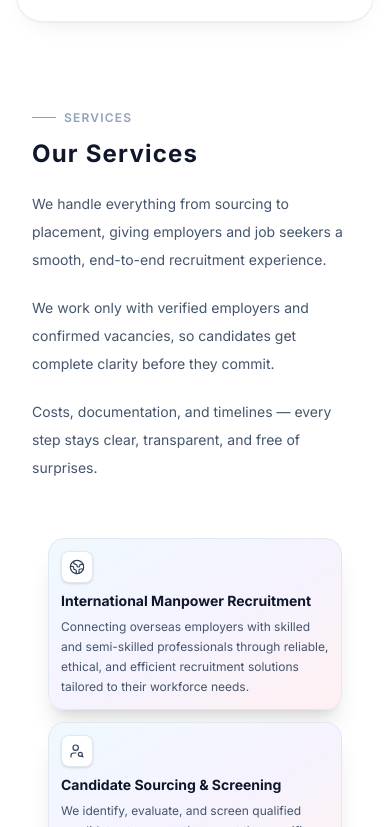
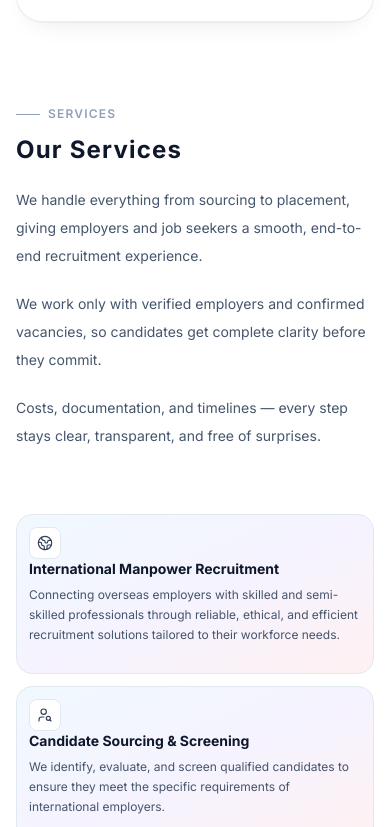
Before and after one commit to louiesakash69-cmd/Al-consultancy, a React (Vite) app: page / in a window 390 px wide. Shown: the part 2277-3104 px from the top of the page. Built offline with nearby package versions, Linux system fonts and the light colour scheme.

Commit message:
updated the card

```diff
--- a/src/components/IndustriesWeServe.jsx
+++ b/src/components/IndustriesWeServe.jsx
@@ -60,9 +60,9 @@ const marqueeItems = [...industriesWeServe, ...industriesWeServe];
 
 export default function IndustriesWeServe() {
   return (
-    <section id="industries" className="p-4 overflow-hidden">
+    <section id="industries" className="py-7 md:py-12 lg:py-16 overflow-hidden">
       {/* Heading and Description */}
-      <div className="max-w-7xl mx-auto p-4 grid grid-cols-1 lg:grid-cols-2 gap-10 items-start">
+      <div className= " px-4 max-w-7xl mx-auto  grid grid-cols-1 lg:grid-cols-2 gap-10 items-start">
         {/* Left Side Heading */}
         <motion.div
           initial={{ opacity: 0, scale: 0.8 }}
@@ -126,7 +126,7 @@ export default function IndustriesWeServe() {
                   from-sky-50 via-violet-50  to-rose-50 text-slate-900
                   rounded-lg p-4 flex flex-col gap-4
                   border border-slate-200 tracking-wide w-[300px]
-                  shrink-0 shadow-lg shadow-slate-900/10">
+                  shrink-0 ">
 
                 {/* Icon */}
                 <div className="w-12 h-12 rounded-md bg-white/60
--- a/src/components/OurService.jsx
+++ b/src/components/OurService.jsx
@@ -18,7 +18,6 @@ const ourServices = [
     title: "International Manpower Recruitment",
     description:
       "Connecting overseas employers with skilled and semi-skilled professionals through reliable, ethical, and efficient recruitment solutions tailored to their workforce needs.",
-
   },
   {
     icon: UserSearch,
@@ -72,18 +71,20 @@ const ourServices = [
 
 export default function OurService() {
   return (
-    <section id="services" className="p-4">
+    <section id="services" className="py-7 md:py-12 lg:py-16">
       <div
-        className="max-w-7xl mx-auto grid grid-cols-1
-        lg:grid-cols-[1fr_1.1fr] gap-10 lg:gap-16 p-4 lg:items-start"
-      >
+        className="px-4 max-w-7xl mx-auto grid grid-cols-1
+        sm:grid-cols-[1fr_1.1fr] gap-10 sm:gap-16 sm:items-start">
+
         {/* Left side sticky */}
+
         <motion.div
           initial={{ opacity: 0, scale: 0.8 }}
           whileInView={{ opacity: 1, scale: 1 }}
           viewport={{ once: true }}
           transition={{ duration: 0.5, ease: "easeOut" }}
-          className="lg:sticky lg:top-24 lg:self-start"
+          className="sticky top-20 z-0 bg-white pb-6
+          sm:sticky sm:top-24 sm:self-start sm:z-auto sm:bg-transparent sm:pb-0"
         >
           <div className="flex items-center gap-2">
             <span className="w-6 h-px bg-slate-400"></span>
@@ -96,36 +97,34 @@ export default function OurService() {
           tracking-wider font-bold text-slate-900">
             Our Services
           </h2>
-          <p className="mt-5 text-sm sm:text-base xl:text-lg leading-7 sm:leading-7
- text-slate-600">
+          <p className="mt-5 text-sm sm:text-base xl:text-lg leading-7
+            text-slate-600">
             We handle everything from sourcing to placement, giving employers
             and job seekers a smooth, end-to-end recruitment experience.
           </p>
 
-          <p className="mt-5 text-sm sm:text-base xl:text-lg leading-7 sm:leading-7
- text-slate-600">
+          <p className="mt-5 text-sm sm:text-base xl:text-lg leading-7  text-slate-600">
             We work only with verified employers and confirmed vacancies, so
             candidates get complete clarity before they commit.
           </p>
 
-          <p className="mt-5 text-sm sm:text-base xl:text-lg leading-7 sm:leading-7
- text-slate-600">
+          <p className="mt-5 text-sm sm:text-base xl:text-lg leading-7  text-slate-600">
             Costs, documentation, and timelines — every step stays clear,
             transparent, and free of surprises.
           </p>
         </motion.div>
-
         {/* Cards */}
-        <div className="relative p-4">
+        <div className="relative">
           {ourServices.map((service, index) => {
             const Icon = service.icon;
 
             return (
               <div
                 key={index}
-                className="sticky mb-3"
+                className="sticky mb-3 top-[var(--card-top-sm)] sm:top-[var(--card-top-md)]"
                 style={{
-                  top: `${96 + index * 8}px`,
+                  "--card-top-sm": `${180 + index * 8}px`,
+                  "--card-top-md": `${96 + index * 8}px`,
                   zIndex: index + 1,
                 }}
               >
@@ -137,18 +136,18 @@ export default function OurService() {
                   className="
                   relative overflow-hidden rounded-2xl
                   min-h-[160px] sm:aspect-[16/9] w-full max-w-md sm:max-w-lg mx-auto
-                  shadow-xl border border-slate-200"
+                  border border-slate-200"
                   style={{
-                    background: "linear-gradient(to bottom right, #f0f9ff, #f5f3ff, #fff1f2)",
-                  }}
-                >
+                    background:
+                      "linear-gradient(to bottom right, #f0f9ff, #f5f3ff, #fff1f2)",
+                  }}>
+
                   {/*  content */}
-                  <div
-                    className="relative z-10 flex flex-col items-start
-                justify-center text-left h-full p-3 sm:p-4"
-                  >
+
+                  <div className="relative z-10 flex flex-col items-start
+                  justify-center text-left h-full p-3">
                     <div className="w-8 h-8 sm:w-10 sm:h-10 rounded-lg bg-white border
-                     border-slate-200 shadow-sm flex items-center justify-center shrink-0">
+                     border-slate-200 flex items-center justify-center shrink-0">
                       {Icon && (
                         <Icon
                           className="w-4 h-4 sm:w-5 sm:h-5 text-slate-700"
@@ -157,12 +156,11 @@ export default function OurService() {
                       )}
                     </div>
 
-                    <h3 className="mt-2 sm:mt-3 text-sm sm:text-base
-                     md:text-lg font-bold text-slate-900">
+                    <h3 className="text-sm sm:text-base md:text-lg font-bold text-slate-900">
                       {service.title}
                     </h3>
-                    <p className="mt-1.5 sm:mt-2 text-xs sm:text-sm leading-5
-                    sm:leading-6 text-slate-600">
+                    <p className="mt-1.5 sm:mt-2 text-xs sm:text-sm leading-5 sm:leading-6
+                     text-slate-600">
                       {service.description}
                     </p>
                   </div>
```
